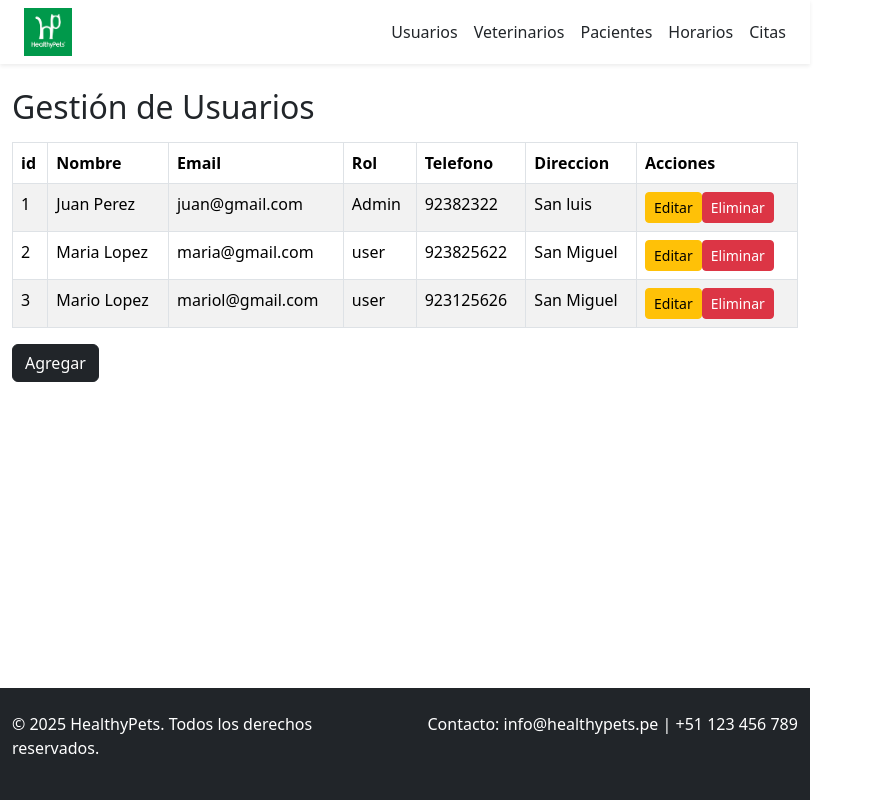
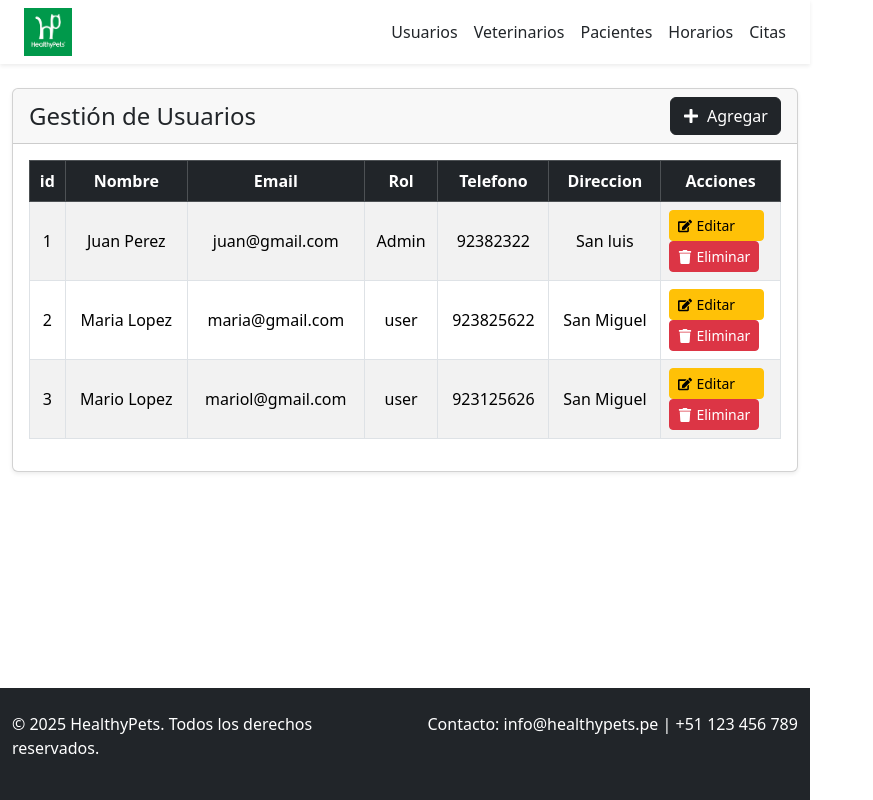
Before and after one commit to Harold0027/HealthyPetsFront, a React (Vite) app: page /admin/usuarios in a window 1280 px wide. Shown: the whole page, without its empty margins (0-873 px from the left). Built offline with nearby package versions, Linux system fonts and the light colour scheme; the HTML template or start-up script is replaced by a standard one.

Commit message:
Correccion botón delete

```diff
--- a/package.json
+++ b/package.json
@@ -14,6 +14,7 @@
     "react": "^19.1.1",
     "react-bootstrap": "^2.10.10",
     "react-dom": "^19.1.1",
+    "react-icons": "^5.5.0",
     "react-router-dom": "^7.8.2"
   },
   "devDependencies": {
--- a/src/components/ListFormContainer.jsx
+++ b/src/components/ListFormContainer.jsx
@@ -1,7 +1,7 @@
 import ListFormItem from "./ListFormItem";
 
 const ListFormContainer = ({title,columns,data,onDelete,category}) => {
-
+    //aca se hara la conexion con la base de datos
 
   return (
     <ListFormItem
--- a/src/components/ListFormItem.jsx
+++ b/src/components/ListFormItem.jsx
@@ -1,27 +1,41 @@
 import { Link } from "react-router-dom";
+import { Table, Button, Card } from "react-bootstrap";
+import { FaEdit, FaTrash, FaPlus } from "react-icons/fa";
 
-const ListFormItem = ({title,columns,data,onDelete,category}) => {
+const ListFormItem = ({ title, columns, data, onDelete, category }) => {
+  return (
+    <Card className="shadow-sm mb-4">
+      <Card.Header className="d-flex justify-content-between align-items-center">
+        <h4 className="mb-0">{title}</h4>
+        <Button
+          as={Link}
+          to={`/admin/${category}/nuevo`}
+          variant="dark"
+          className="d-flex align-items-center gap-2"
+        >
+          <FaPlus /> Agregar
+        </Button>
+      </Card.Header>
 
-  return (
-    <div>
-      <div className="d-flex justify-content-between align-items-center mb-3">
-        <h2 className="mb-0">{title}</h2>
-      </div>
-
-      <div className="table-responsive">
-        <table className="table table-striped table-bordered">
-          <thead>
+      <Card.Body>
+        <Table striped bordered hover responsive className="align-middle">
+          <thead className="table-dark">
             <tr>
               {columns.map((col) => (
-                <th key={col.key}>{col.label}</th>
+                <th key={col.key} className="text-center">
+                  {col.label}
+                </th>
               ))}
-              <th>Acciones</th>
+              <th className="text-center">Acciones</th>
             </tr>
           </thead>
           <tbody>
             {data.length === 0 ? (
               <tr>
-                <td colSpan={columns.length + 1} className="text-center">
+                <td
+                  colSpan={columns.length + 1}
+                  className="text-center text-muted py-4"
+                >
                   No hay registros
                 </td>
               </tr>
@@ -29,27 +43,43 @@ const ListFormItem = ({title,columns,data,onDelete,category}) => {
               data.map((item) => (
                 <tr key={item.id ?? item._id}>
                   {columns.map((col) => (
-                    <td key={col.key + (item.id ?? item._id)}>
+                    <td
+                      key={col.key + (item.id ?? item._id)}
+                      className="text-center"
+                    >
                       {col.renderer
                         ? col.renderer(item)
-                        : col.key.split(".").reduce((o, k) => (o ? o[k] : ""), item)}
+                        : col.key
+                            .split(".")
+                            .reduce((o, k) => (o ? o[k] : ""), item)}
                     </td>
                   ))}
-                  <td>
-                    <Link to={`/admin/${category}/editar/${item.id ?? item._id}`} className='btn btn-warning btn-sm'>Editar</Link>
-                    <button className="btn btn-danger btn-sm" onClick={() => onDelete(item)}>
-                      Eliminar
-                    </button>
+                  <td className="text-center">
+                    <Button
+                      as={Link}
+                      to={`/admin/${category}/editar/${item.id ?? item._id}`}
+                      variant="warning"
+                      size="sm"
+                      className="me-2 d-flex align-items-center gap-1"
+                    >
+                      <FaEdit /> Editar
+                    </Button>
+                    <Button
+                      variant="danger"
+                      size="sm"
+                      className="d-flex align-items-center gap-1"
+                      onClick={() => onDelete(item)}
+                    >
+                      <FaTrash /> Eliminar
+                    </Button>
                   </td>
                 </tr>
               ))
             )}
           </tbody>
-        </table>
-        <Link to={`/admin/${category}/nuevo`} className='btn btn-dark'>Agregar </Link>
-
-      </div>
-    </div>
+        </Table>
+      </Card.Body>
+    </Card>
   );
 };
 
--- a/src/features/GestionCitas/CitasAdminItem.jsx
+++ b/src/features/GestionCitas/CitasAdminItem.jsx
@@ -39,9 +39,7 @@ const CitasAdminItem = () => {
     { key: "motivo", label: "Motivo" },
   ];
 
-  const handleDelete = (cita) => {
-    setCitas((prev) => prev.filter((c) => c.id !== cita.id));
-  };
+ const handleDelete = (cita) => setCitas(citas.filter((c) => c.id !== cita.id));
 
   return (
     <ListFormContainer
--- a/src/features/GestionHorarios/HorariosAdminItem.jsx
+++ b/src/features/GestionHorarios/HorariosAdminItem.jsx
@@ -18,9 +18,7 @@ const HorariosItem = () => {
     { key: "horaFin", label: "Hora Fin" },
   ];
 
-  const handleDelete = (id) => {
-    setHorarios((prev) => prev.filter((h) => h.id !== id));
-  };
+  const handleDelete = (horario) => setHorarios(horarios.filter((h)=>h.id !== horario.id));
 
   return (
     <ListFormContainer
--- a/src/features/GestionPacientes/PacientesAdminItems.jsx
+++ b/src/features/GestionPacientes/PacientesAdminItems.jsx
@@ -1,12 +1,13 @@
+import { useState } from "react";
 import ListFormContainer from "../../components/ListFormContainer";
 
 const PacientesAdminItem = () => {
   // Datos de prueba (luego reemplazamos con fetch al backend)
-  const pacientes = [
+  const [pacientes, setPacientes] = useState([
     { id: 1,dueño_id: 23 ,nombre: "Firulais", especie: "Perro",raza:"pitbul" , edad: 3, dueño: "Juan Pérez" },
     { id: 2,dueño_id: 33 ,nombre: "Michi", especie: "Gato",raza: "normal", edad: 2, dueño: "Ana López" },
     { id: 3,dueño_id: 25 ,nombre: "Max", especie: "Conejo",raza: "normal", edad: 1, dueño: "Carlos Ramírez" },
-  ];
+  ]);
 
   // Columnas de la tabla (pueden variar según tu backend)
   const columns = [
@@ -18,12 +19,12 @@ const PacientesAdminItem = () => {
     { key: "edad", label: "Edad" },
     { key: "dueño", label: "Dueño" },
   ];
-  const handleDelete = (id) => {
-    setPacientes((prev) => prev.filter((p) => p.id !== id));
-  };
+
+  const handleDelete = (paciente) => setPacientes(pacientes.filter((p)=>p.id !== paciente.id));
+
   return (
     <ListFormContainer
-      title="Pacientes"
+      title="Gestion de pacientes"
       category= "pacientes"
       data={pacientes}
       columns={columns}
--- a/src/features/GestionUsuarios/UsuarioItem.jsx
+++ b/src/features/GestionUsuarios/UsuarioItem.jsx
@@ -9,21 +9,21 @@ const UsuarioItem = () => {
       rol: "Admin",
       telefono: 92382322,
       direccion: "San luis"
-    },
+      },
     { id: 2,
       nombre: "Maria Lopez",
       email: "maria@gmail.com",
       rol: "user",
       telefono: 923825622,
       direccion: "San Miguel"
-         },
+      },
     { id: 3,
       nombre: "Mario Lopez",
       email: "mariol@gmail.com",
       rol: "user",
       telefono: 923125626,
       direccion: "San Miguel"
-         },
+     },
   ]);
 
   const columns = [
--- a/src/features/GestionVeterinarios/VeterinariosAdminItem.jsx
+++ b/src/features/GestionVeterinarios/VeterinariosAdminItem.jsx
@@ -1,12 +1,13 @@
+import { useState } from "react";
 import ListFormContainer from "../../components/ListFormContainer";
 
 const VeterinariosItem = () => {
   // Datos de prueba (luego vendrán del backend con fetch)
-  const veterinarios = [
+  const [veterinarios, setVeterinarios] = useState([
     { id: 1, nombre: "Dr. Pérez", especialidad: "Felinos", correo: "ejemplo1gmail.com",telefono: "987654321", direccion: "Los olivos" },
     { id: 2, nombre: "Dra. López", especialidad: "Caninos", correo: "ejempl2gmail.com",telefono: "912345678", direccion: "San miguel" },
     { id: 3, nombre: "Dr. Ramírez", especialidad: "Exóticos", correo: "ejemp3gmail.com",telefono: "900112233", direccion: "Comas" },
-  ];
+  ]);
 
   // Columnas que queremos mostrar en la tabla
   const columns = [
@@ -17,6 +18,7 @@ const VeterinariosItem = () => {
     { key: "telefono", label: "Teléfono" },
     { key: "direccion", label: "Direccion" },
   ];
+  const handleDelete = (veterinario) => setVeterinarios(veterinarios.filter((v)=>v.id !== veterinario.id));
 
   return (
     <ListFormContainer
@@ -24,6 +26,7 @@ const VeterinariosItem = () => {
       category= "veterinarios"
       data={veterinarios}
       columns={columns}
+      onDelete={handleDelete}
     />
   );
 };
```
Also changed, not shown: 1 other file (tests, documents, lock files or other folders).
